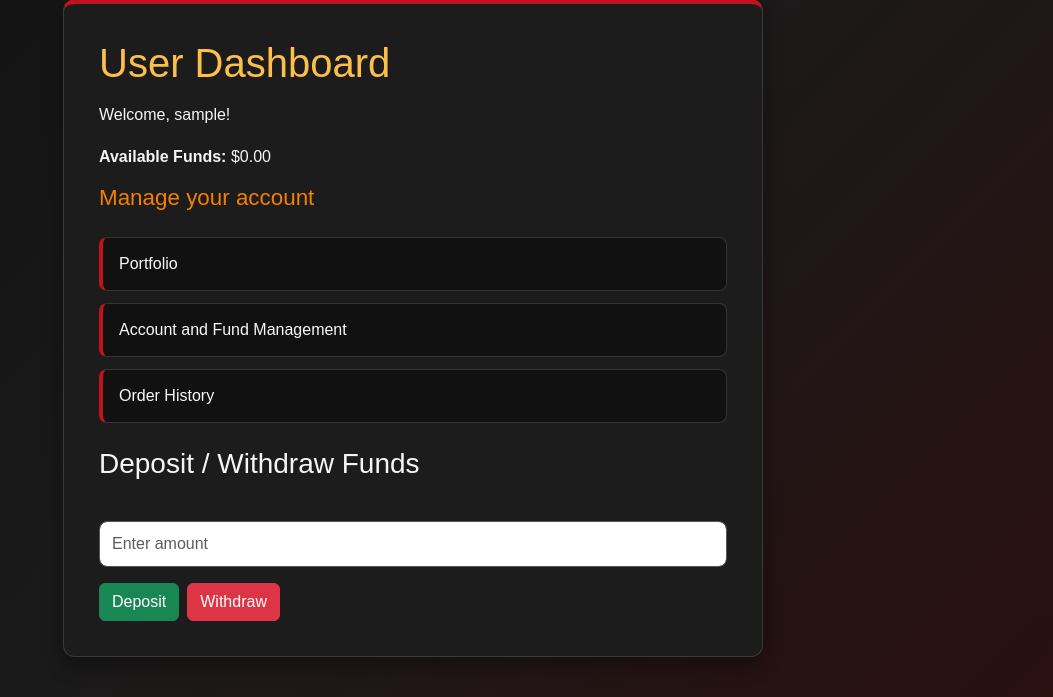
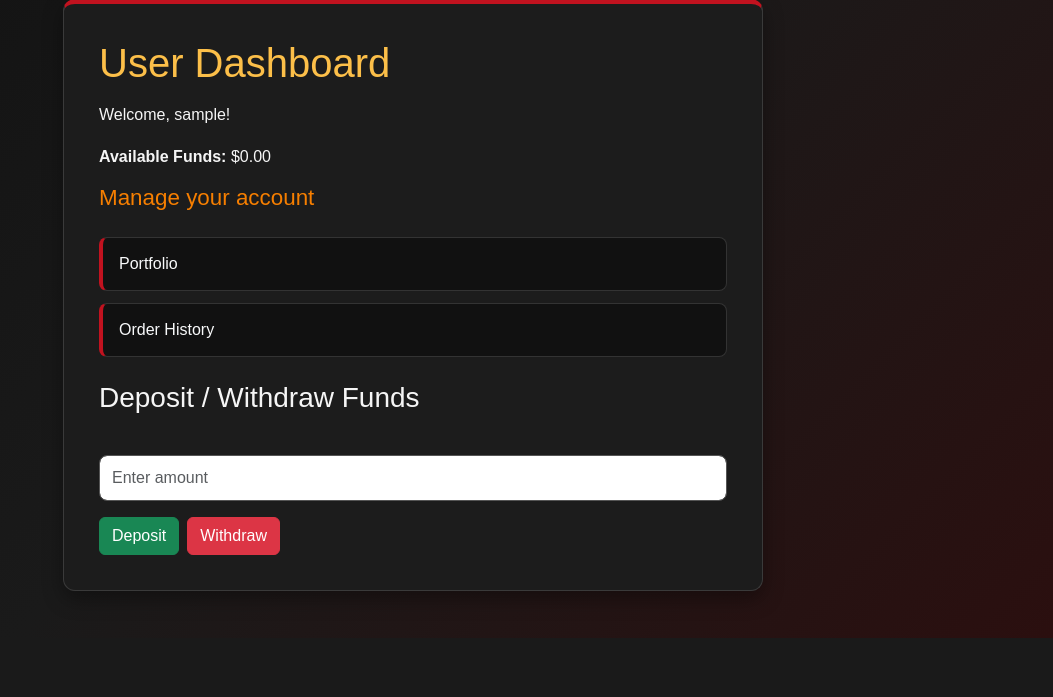
Before and after one commit to JaredFH/TnT-Trading, a Flask app: page /userdashboard in a window 1280 px wide. Shown: the part 162-859 px from the top of the page, without its empty margins (227-1280 px from the left). After the commit the page ends 800 px from the top, so only its background shows below. Run offline with Flask 3, Linux system fonts and the light colour scheme; the visitor is signed in with stand-in values (Sample User, id 1); data comes from the database, SQL or seed files in the repository; data that the repository does not hold is empty.

Commit message:
Update to userdashboard.html
Removed a link that was not being used and causing an error.

```diff
--- a/platform/templates/dashboards/userdashboard.html
+++ b/platform/templates/dashboards/userdashboard.html
@@ -13,7 +13,6 @@
 
     <ul class="dashboard-links">
         <li><a href="{{ url_for('portfolio') }}" class="text-decoration-none text-light d-block">Portfolio</a></li>
-        <li><a href="{{ url_for('fund_management') }}" class="text-decoration-none text-light d-block">Account and Fund Management</a></li>
         <li><a href="{{ url_for('order_history') }}" class="text-decoration-none text-light d-block">Order History</a></li>
     </ul>
 
```
